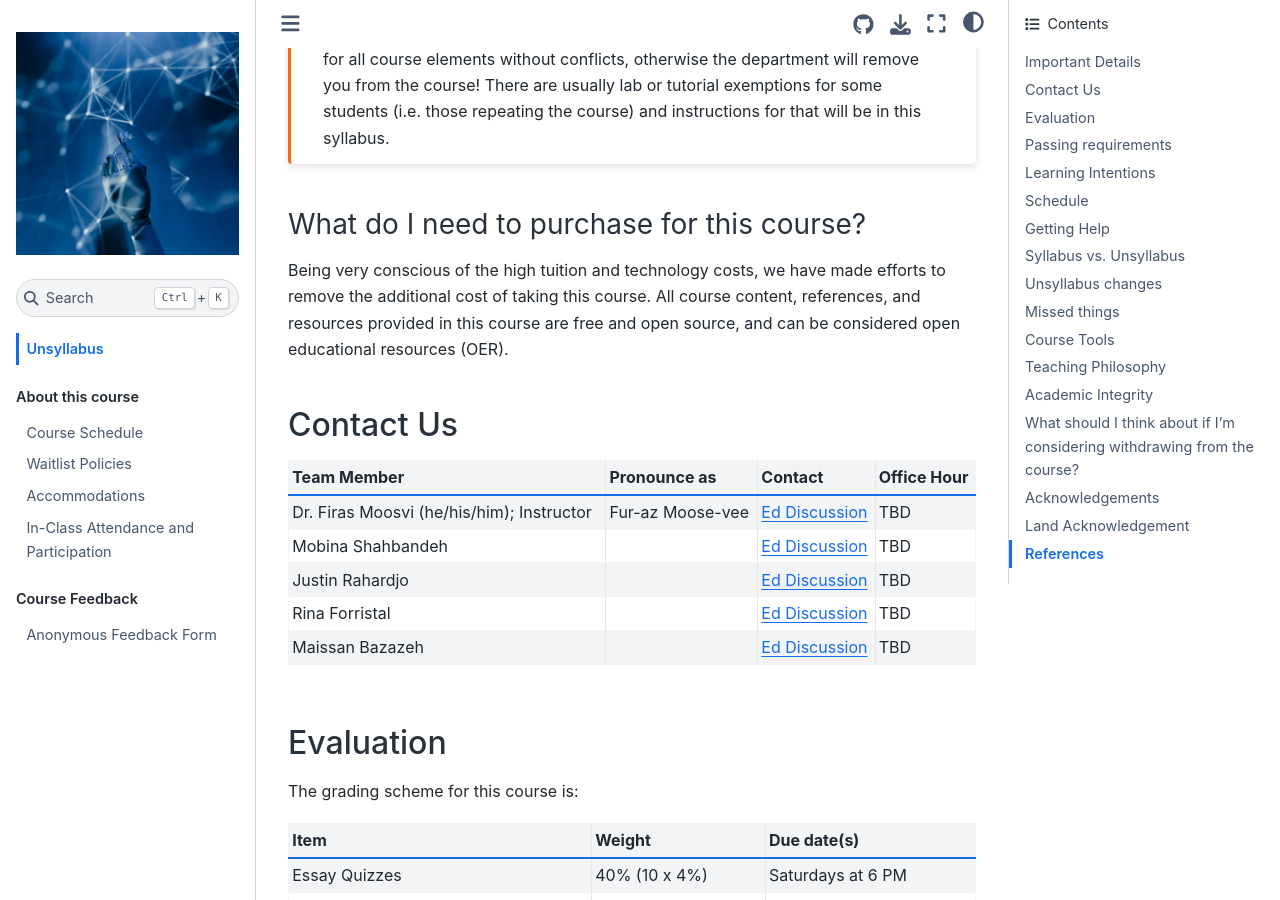
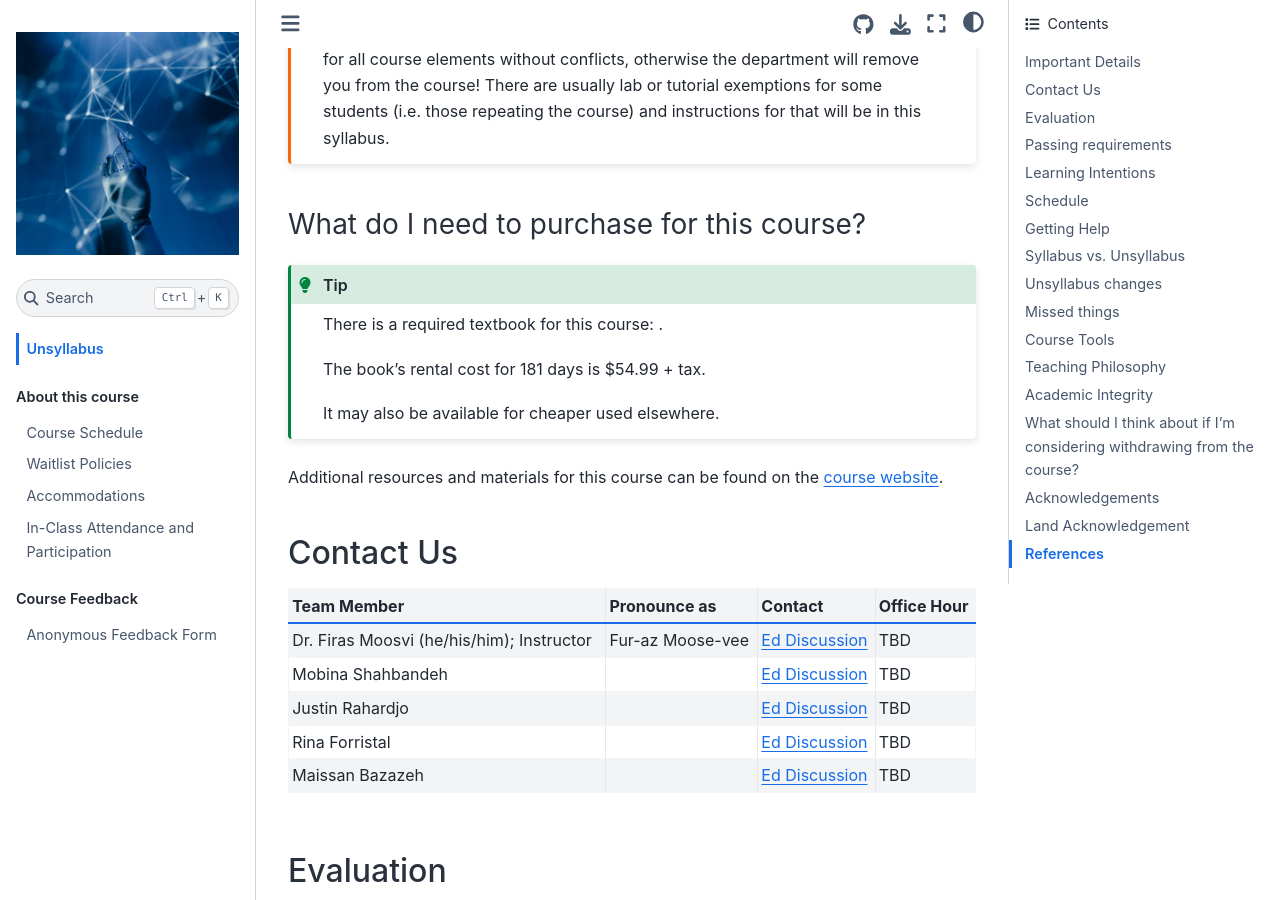
Before and after one commit to UBC-CS/cpsc430, a Jupyter Book: the page built from about/unsyllabus.md, in a window 1280 px wide and 900 px high, scrolled down 1644 px. Built offline with Jupyter Book 1.0.4 settings and Sphinx 7.4.7 and the Sphinx Book theme 1.1.4, drawn with Linux system fonts in a browser that asks for light colours; cross-references to code outside the pages are shown as plain code.

Commit message:
update to include textbook in unsyllabus

````diff
--- a/about/unsyllabus.md
+++ b/about/unsyllabus.md
@@ -29,8 +29,8 @@ This course website is currently under construction. It will continue to be upda
 
 ### What do I need to purchase for this course?
 
-Being very conscious of the high tuition and technology costs, we have made efforts to remove the additional cost of taking this course.
-All course content, references, and resources provided in this course are free and open source, and can be considered open educational resources (OER).
+```{include} syllabus_bits/textbook.md
+```
 
 <div class="page_break"> </div>
 
````
